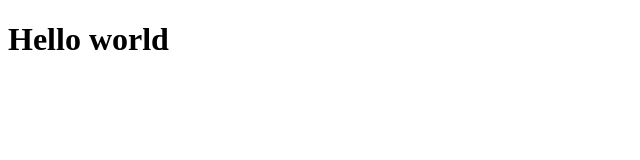
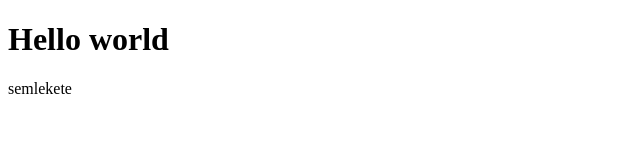
Before and after one commit to ForgetMeNot327/nandi-git-test, a plain HTML site: page index.html in a window 1280 px wide. Shown: the full height of the page, 0-640 px from the left. Drawn offline with Linux system fonts and the light colour scheme.

Commit message:
menambahakn paragraph

```diff
--- a/index.html
+++ b/index.html
@@ -8,5 +8,6 @@
 </head>
 <body>
     <h1>Hello world</h1>
+    <p>semlekete</p>
 </body>
 </html>
```
